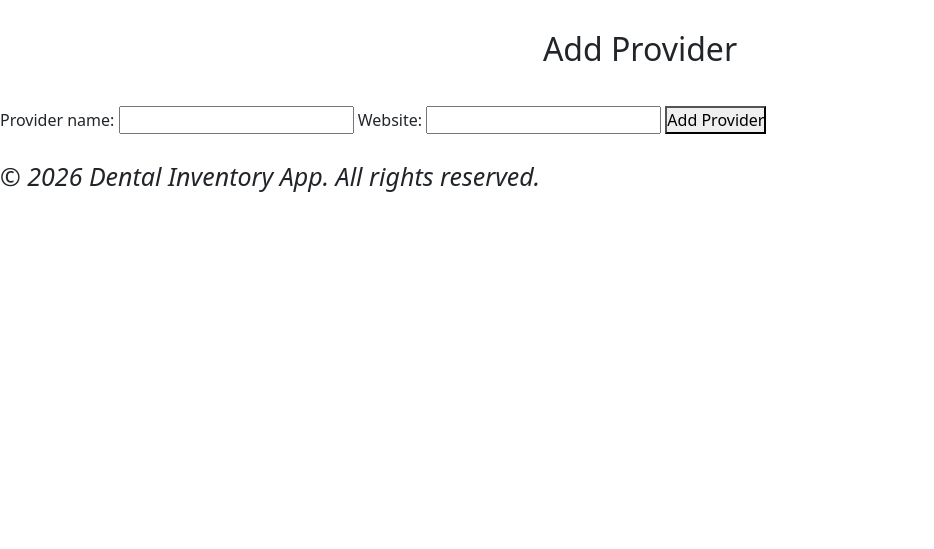
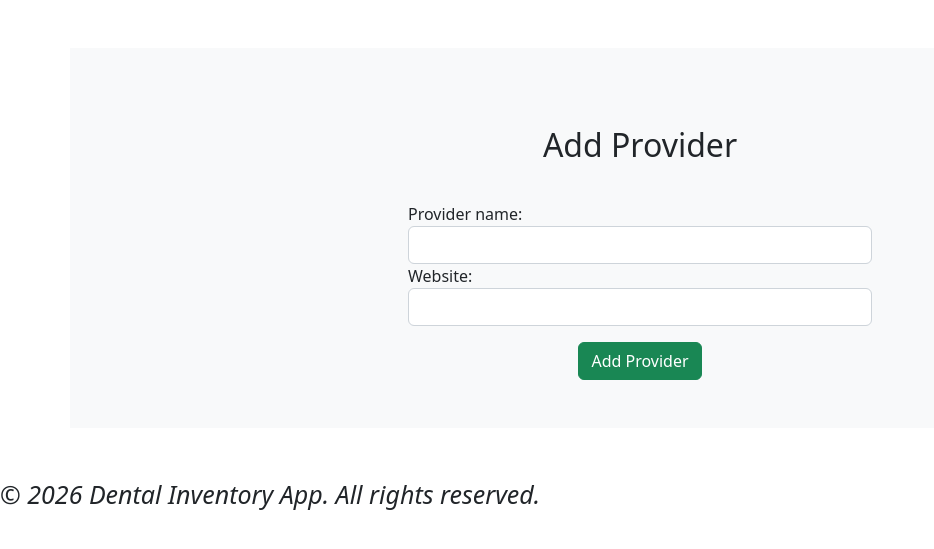
Before and after one commit to BacigalupoSofia/Inventorywithdb, a Flask app: page /providers/add in a window 1280 px wide. Shown: the part 160-709 px from the top of the page, without its empty margins (0-934 px from the left). Run offline with Flask 3, Linux system fonts and the light colour scheme.

Commit message:
Bootstrap classes added to addprovider form

```diff
--- a/templates/add.html
+++ b/templates/add.html
@@ -1,7 +1,7 @@
 {% extends "base.html" %} {% block title %} Add Form {% endblock %} {% block
 content %}
 
-<div class="container py-5 bg-light mt-5">
+<div class="container py-2 bg-light mt-5">
   <div class="col-md-8 mx-auto">
     <h2 class="text-center mb-2">Add Product</h2>
 
--- a/templates/add_provider.html
+++ b/templates/add_provider.html
@@ -1,16 +1,35 @@
 {% extends "base.html" %} {% block title %} Product Providers {% endblock %} {%
 block content %}
 
-<h2>Add Provider</h2>
 
-<form method="POST">
-  <label for="name">Provider name:</label>
-  <input type="text" name="name" id="name" required />
 
-  <label for="website">Website:</label>
-  <input type="url" name="website" id="website" required />
+<div class="container bg-light p-5 m-5 mx-auto">
+  <div class="col-md-8 mx-auto">
 
-  <button type="submit">Add Provider</button>
-</form>
+  <h2>Add Provider</h2>
+  <form method="POST" class="mx-auto">
+
+    <div>
+      <div class="col-8 mx-auto ">
+        <label for="name">Provider name:</label>
+        <input type="text" name="name" id="name" class="form-control" required />
+
+        <label for="website">Website:</label>
+        <input type="url" name="website" id="website" class="form-control" required />
+      </div>
+
+      <div class="col-12 text-center">
+          <button type="submit" class="btn btn-success mt-3">
+            Add Provider
+          </button>
+        </div>
+
+
+
+  </form>
+
+  </div>
+  </div>
+</div>
 
 {% endblock %}
```
Also changed, not shown: instance/products.db.
